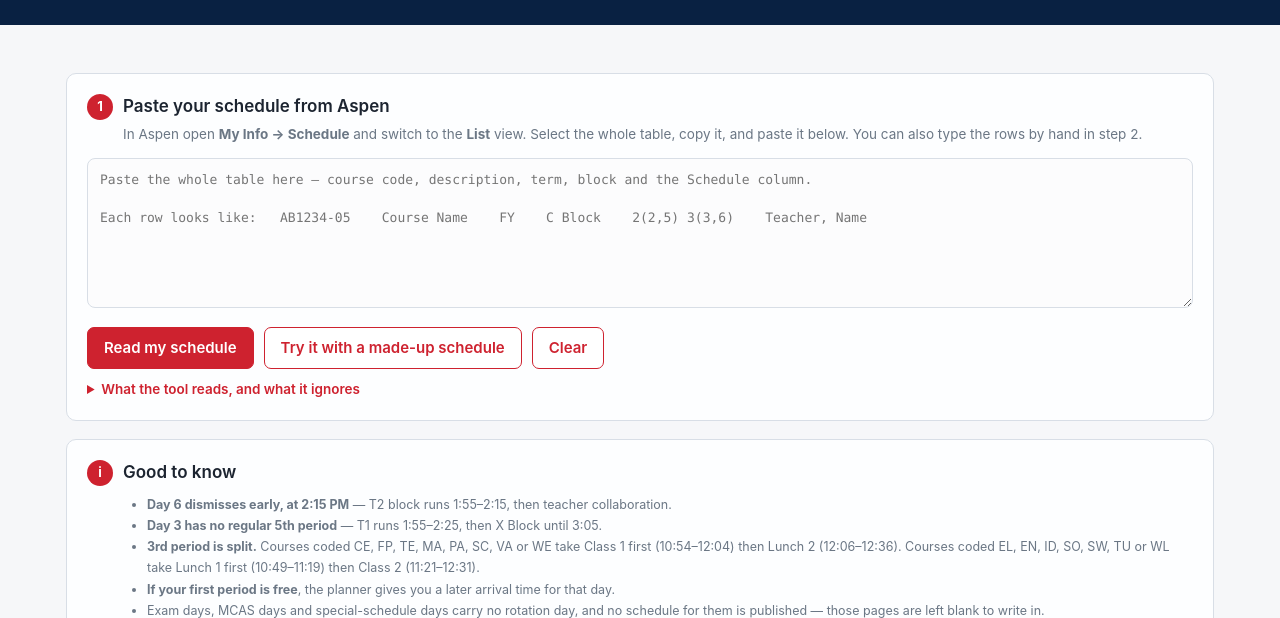
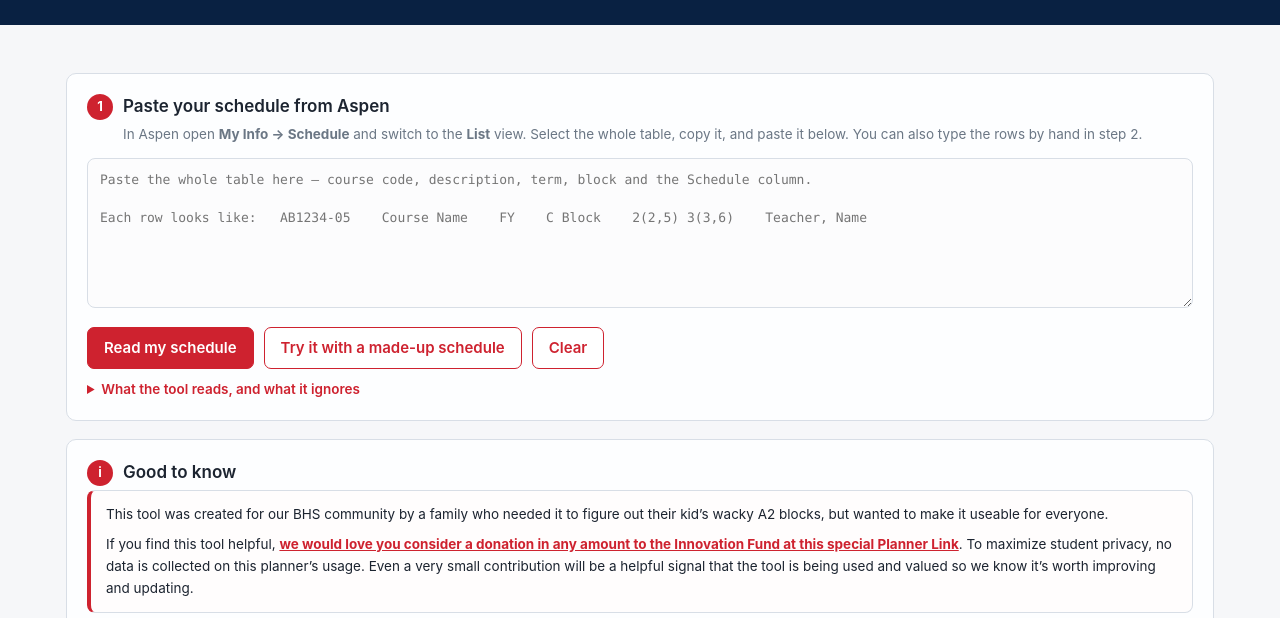
Before and after one commit to jasonkey/high-key-planner, a plain HTML site: page site/index.html in a window 1280 px wide. Shown: the part 160-778 px from the top of the page. Drawn offline with Linux system fonts and the light colour scheme.

Commit message:
Say who made this, and ask for the Innovation Fund
A short note at the top of Good to know: who built the planner and why, and
a link to donate to the Innovation Fund. Verbatim copy, above the bullets.

The link goes to PayPal in a new tab with rel="noopener noreferrer", so the
referrer does not follow the reader off the page — the same instinct as the
rest of the tool. Nothing about the donation is tracked here, and the note
says so.

Five assertions, one of which is the point: the href has to be a real URL.
A placeholder on a public page is worse than no link, and it is exactly the
kind of thing that ships by accident — this build failed on
PLANNER_LINK_TBD until the real address was in.

Co-Authored-By: Claude Opus 5 (1M context) <noreply@anthropic.com>
Claude-Session: https://claude.ai/code/session_01JdTx7KTR8EJ5JDihEfzc2t

```diff
--- a/site/index.html
+++ b/site/index.html
@@ -110,6 +110,13 @@ code.k{background:#eef1f4;padding:1px 5px;border-radius:4px;font-size:12.5px}
   .wk{page-break-after:always;break-after:page;page-break-inside:avoid}
   .wk:last-child{page-break-after:auto;break-after:auto}
 }
+/* ---- the ask: who made this, and the Innovation Fund link ---- */
+.give{border:1px solid var(--line);border-left:4px solid var(--accent);border-radius:8px;
+  background:#fffdfd;padding:12px 15px;margin:4px 0 16px}
+.give p{margin:0 0 8px;font-size:13.5px;line-height:1.65;color:var(--ink)}
+.give p:last-child{margin-bottom:0}
+.givelink{color:var(--accent);font-weight:700}
+
 /* ---- right now: today, tomorrow and the current week ---- */
 .step.nowstep{padding-left:0}
 .nowpair{display:grid;grid-template-columns:1fr 1fr;gap:14px}
@@ -336,6 +343,19 @@ table.week .eve.dinner{background:var(--event);font-weight:700}
 
 <div class="card noprint">
   <div class="step"><span class="n">i</span> Good to know</div>
+
+  <div class="give">
+    <p>This tool was created for our BHS community by a family who needed it to figure out their
+      kid&rsquo;s wacky A2 blocks, but wanted to make it useable for everyone.</p>
+    <p>If you find this tool helpful, <a class="givelink"
+      href="https://www.paypal.com/ncp/payment/533SM2LN5CXJC"
+      target="_blank" rel="noopener noreferrer">we would love you consider a donation in any amount
+      to the Innovation Fund at this special Planner Link</a>. To maximize student privacy, no data
+      is collected on this planner&rsquo;s usage. Even a very small contribution will be a helpful
+      signal that the tool is being used and valued so we know it&rsquo;s worth improving and
+      updating.</p>
+  </div>
+
   <ul class="fine" style="margin-left:20px;line-height:1.7">
     <li><strong>Day 6 dismisses early, at 2:15 PM</strong> — T2 block runs 1:55–2:15, then teacher collaboration.</li>
     <li><strong>Day 3 has no regular 5th period</strong> — T1 runs 1:55–2:25, then X Block until 3:05.</li>
```
Also changed, not shown: src/web/body.html (+13 -0 lines), src/web/head.html (+7 -0 lines), tests/run.js (+21 -1 lines).
